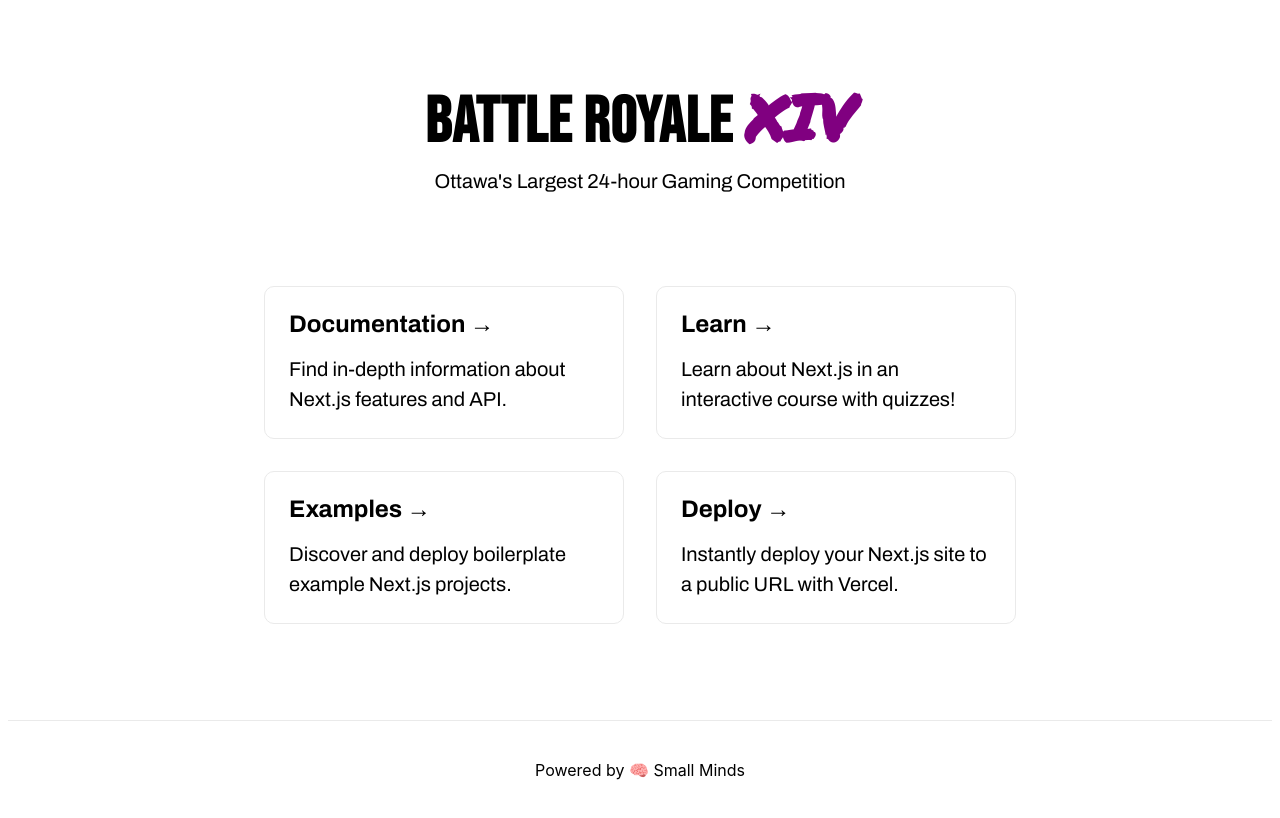
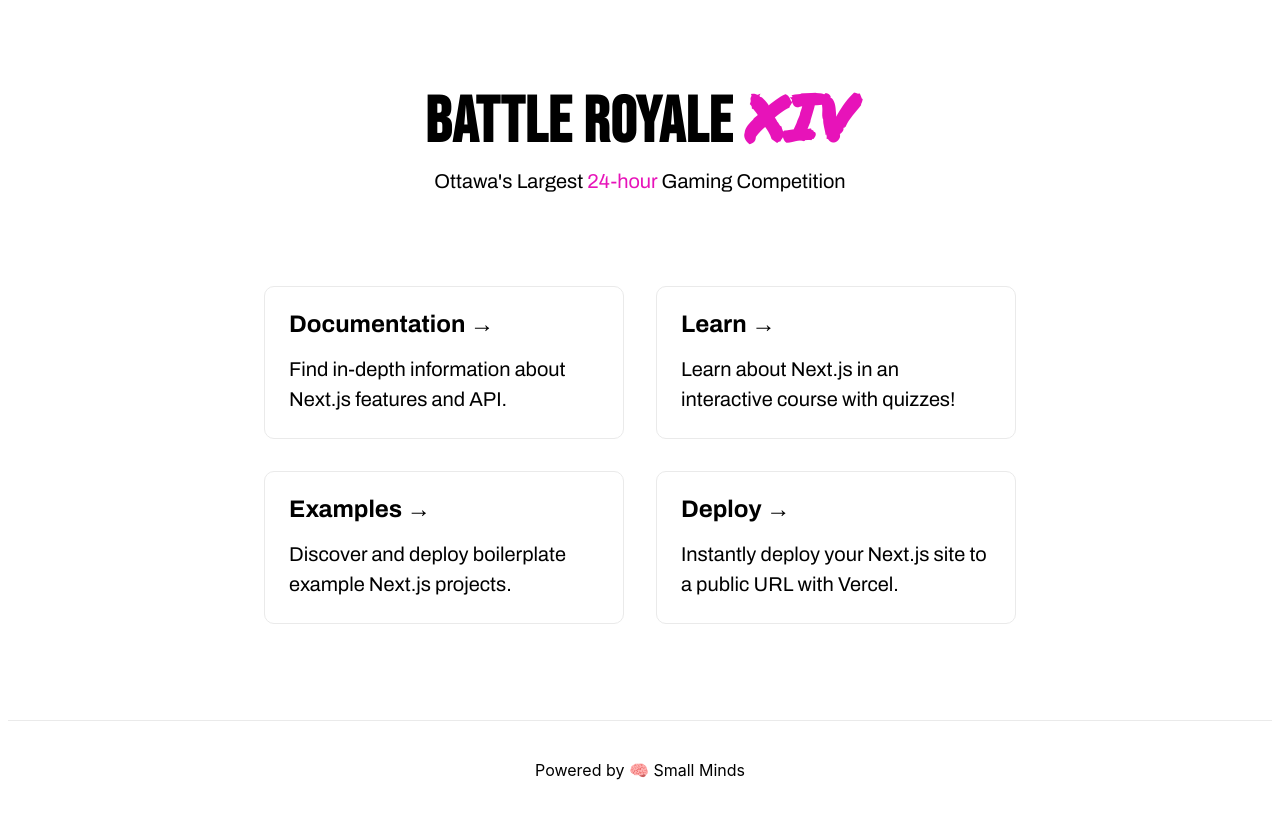
Before and after one commit to Small-Minds/Battle-Royale-XIV, a Next.js app: page / in a window 1280 px wide. Built offline with nearby package versions, Linux system fonts and the light colour scheme.

Commit message:
Add color shifting elements.

```diff
--- a/css/index.module.css
+++ b/css/index.module.css
@@ -14,4 +14,35 @@
 .marker {
   font-family: "Permanent Marker";
   color: purple;
+  animation: colorful;
+  animation-duration: 30s;
+  animation-iteration-count: infinite;
 }
+
+.timespan {
+  color: purple;
+  animation: colorful;
+  animation-duration: 30s;
+  animation-iteration-count: infinite;
+}
+
+@keyframes colorful {
+  0% {
+    color: rgb(148, 17, 148);
+  }
+  15% {
+    color: rgb(228, 0, 209);
+  }
+  30% {
+    color: rgb(255, 166, 0);
+  }
+  60% {
+    color: rgb(164, 182, 0);
+  }
+  80% {
+    color: rgb(0, 118, 228);
+  }
+  90% {
+    color: rgb(158, 0, 0);
+  }
+}
--- a/pages/index.js
+++ b/pages/index.js
@@ -21,7 +21,11 @@ export default function Home() {
         </h1>
 
         <p className="description" style={{ marginTop: "2px" }}>
-          <small>Ottawa's Largest 24-hour Gaming Competition</small>
+          <small>
+            Ottawa's Largest{" "}
+            <span className={style.timespan}>{" 24-hour "}</span> Gaming
+            Competition
+          </small>
         </p>
 
         <div className="grid">
```
